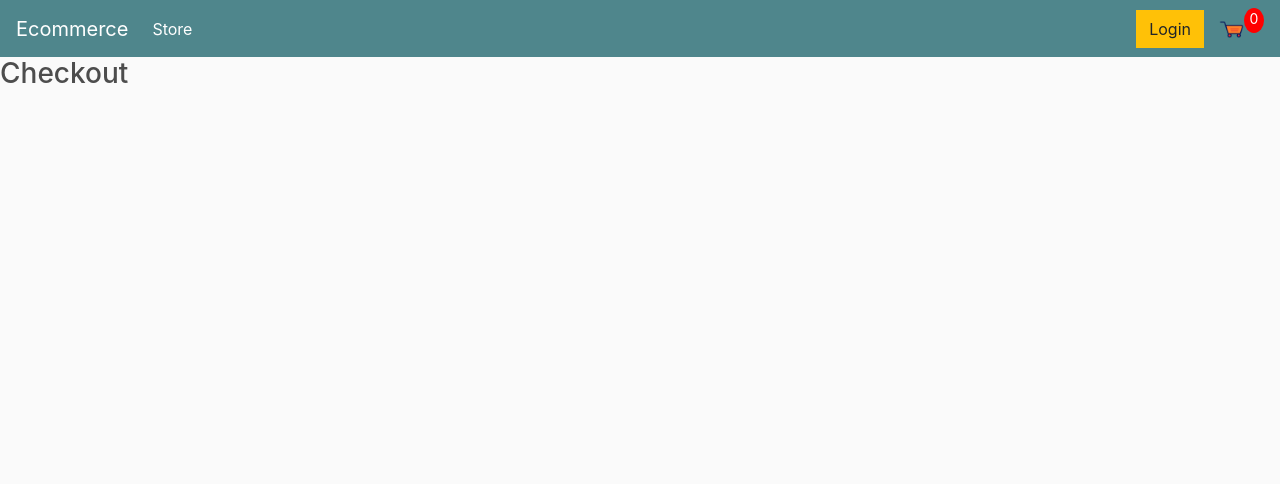
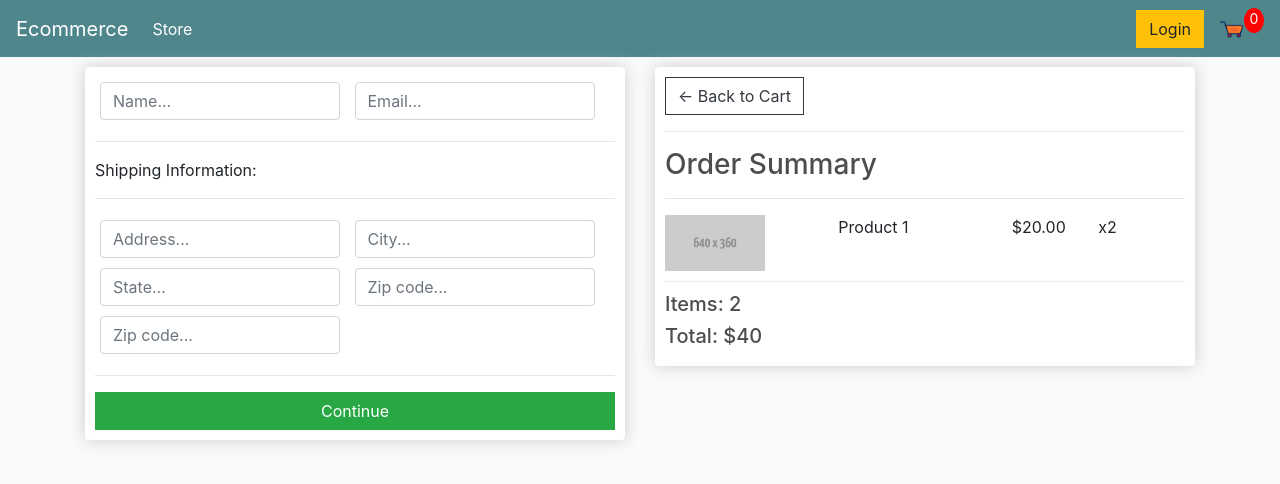
Before and after one commit to vinay-pythonista/Ecommerce, a Django app: page /checkout/ in a window 1280 px wide. Shown: the top 484 px of the page. Run offline with Django 3.2, Linux system fonts and the light colour scheme; some libraries are stand-ins or nearby versions.

Commit message:
Page layout and initial setup for styling

```diff
--- a/ecommerce/ecommerce/settings.py
+++ b/ecommerce/ecommerce/settings.py
@@ -21,7 +21,7 @@ BASE_DIR = Path(__file__).resolve().parent.parent
 # See https://docs.djangoproject.com/en/3.1/howto/deployment/checklist/
 
 # SECURITY WARNING: keep the secret key used in production secret!
-SECRET_KEY = '-!e#m7l#lv#3+dh29fe7v6t(t!n6&#orgfr_g5g69ub7e^=@m%'
+SECRET_KEY = 'secret_key'
 
 # SECURITY WARNING: don't run with debug turned on in production!
 DEBUG = True
--- a/ecommerce/store/templates/store/base.html
+++ b/ecommerce/store/templates/store/base.html
@@ -14,7 +14,6 @@
     <title>Ecommerce</title>
   </head>
   <body>
-    <div class="container-fluid p-0">
     <nav class="navbar navbar-expand-lg navbar-dark bg-dark">
       <a class="navbar-brand" href="{% url 'store' %}">Ecommerce</a>
       <button class="navbar-toggler" type="button" data-toggle="collapse" data-target="#navbarSupportedContent" aria-controls="navbarSupportedContent" aria-expanded="false" aria-label="Toggle navigation">
@@ -38,6 +37,8 @@
         </div>
       </div>
     </nav>
+
+    <div class="container">
       {% block content %}
 
       {% endblock content %}
--- a/ecommerce/store/templates/store/checkout.html
+++ b/ecommerce/store/templates/store/checkout.html
@@ -1,5 +1,66 @@
 {% extends 'store/base.html' %}
 {% load static %}
 {% block content %}
-<h3>Checkout</h3>
+<div class="row">
+	<div class="col-lg-6">
+		<div class="box-element" id="form-wrapper">
+			<form id="form">
+				<div id="user-info">
+					<div class="form-field">
+						<input required class="form-control" type="text" name="name" placeholder="Name...">
+					</div>
+					<div class="form-field">
+						<input required class="form-control" type="email" name="email" placeholder="Email...">
+					</div>
+				</div>
+
+				<div id="shipping-info">
+					<hr>
+					<p>Shipping Information:</p>
+					<hr>
+					<div class="form-field">
+						<input class="form-control" type="text" name="address" placeholder="Address...">
+					</div>
+					<div class="form-field">
+						<input class="form-control" type="text" name="city" placeholder="City...">
+					</div>
+					<div class="form-field">
+						<input class="form-control" type="text" name="state" placeholder="State...">
+					</div>
+					<div class="form-field">
+						<input class="form-control" type="text" name="zipcode" placeholder="Zip code...">
+					</div>
+					<div class="form-field">
+						<input class="form-control" type="text" name="zipcode" placeholder="Zip code...">
+					</div>
+				</div>
+
+				<hr>
+				<input id="form-button" class="btn btn-success btn-block" type="submit" value="Continue">
+			</form>
+		</div>
+
+		<br>
+		<div class="box-element hidden" id="payment-info">
+			<small>Paypal</small>
+		</div>
+	</div>
+
+	<div class="col-lg-6">
+		<div class="box-element">
+			<a  class="btn btn-outline-dark" href="{% url 'cart' %}">&#x2190; Back to Cart</a>
+			<hr>
+			<h3>Order Summary</h3>
+			<hr>
+			<div class="cart-row">
+				<div style="flex:2"><img class="row-image" src="{% static 'images/placeholder.jpeg' %}"></div>
+				<div style="flex:2"><p>Product 1</p></div>
+				<div style="flex:1"><p>$20.00</p></div>
+				<div style="flex:1"><p>x2</p></div>
+			</div>
+			<h5>Items:   2</h5>
+			<h5>Total:   $40</h5>
+		</div>
+	</div>
+</div>
 {% endblock content %}
```
Also changed, not shown: ecommerce/store/templates/store/cart.html (+49 -1 lines), ecommerce/store/templates/store/store.html (+34 -1 lines), ecommerce/static/images/arrow-down.jpeg (added), ecommerce/static/images/arrow-up.jpeg (added), ecommerce/static/images/placeholder.jpeg (added). Lines whose indentation alone changed are shown as unchanged.
